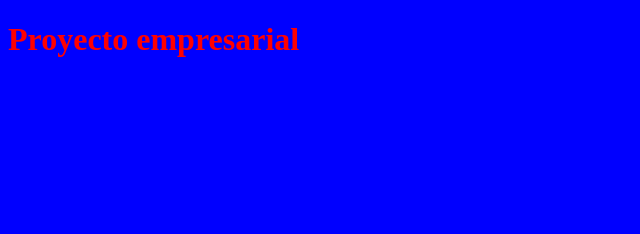
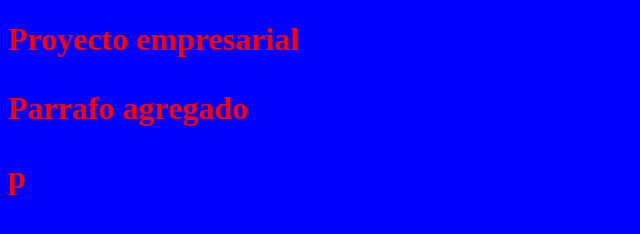
Before and after one commit to leon-gustavo/CursoGit, a plain HTML site: page index.html in a window 1280 px wide. Shown: the whole page, without its empty margins (0-640 px from the left). Drawn offline with Linux system fonts and the light colour scheme.

Commit message:
Add new paragraph to index.html

```diff
--- a/index.html
+++ b/index.html
@@ -7,5 +7,6 @@
 </head>
 <body>
 <h1>Proyecto empresarial </1>
+<p> Parrafo agregado</p>p
 <body>
 </html>
```
